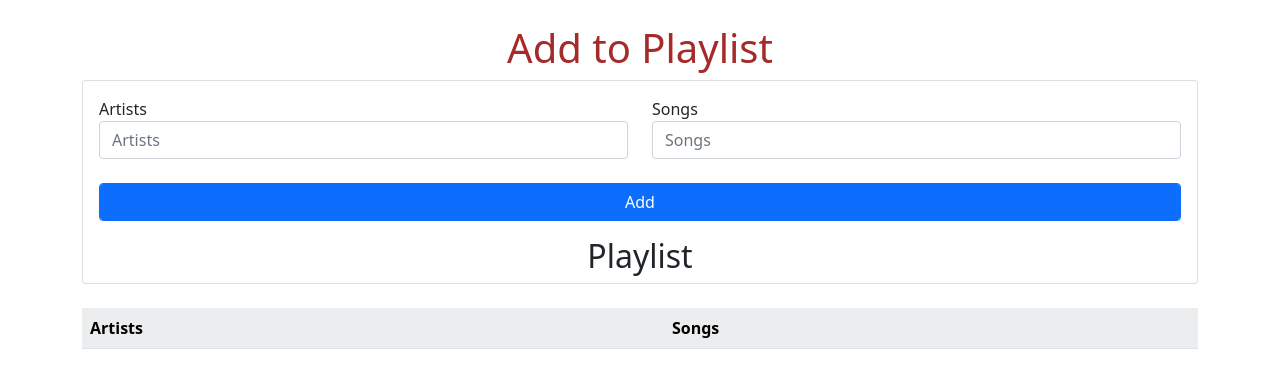
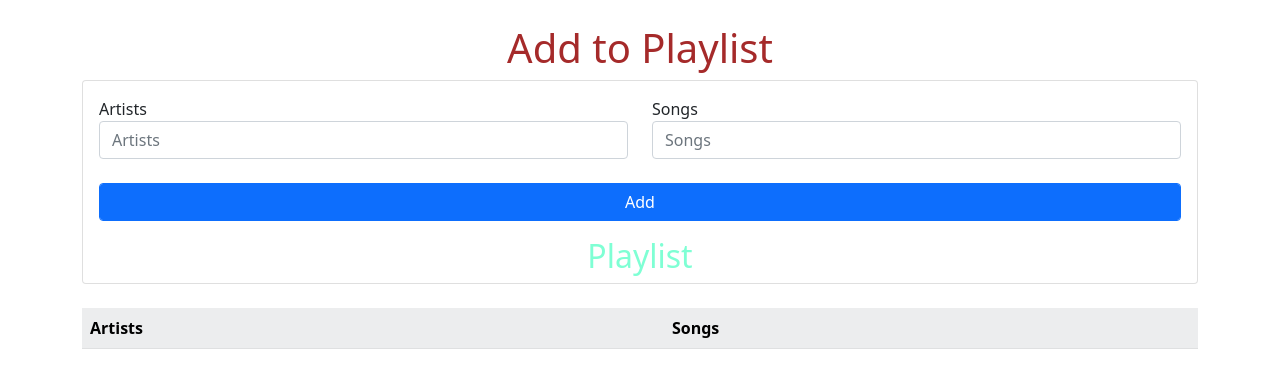
Before and after one commit to donavonhayes/Week10Project, a plain HTML site: page index.html in a window 1280 px wide. Drawn offline with nearby package versions, Linux system fonts and the light colour scheme.

Commit message:
9 commit

```diff
--- a/index.html
+++ b/index.html
@@ -15,9 +15,11 @@
         color: brown
     }
 
-    col-sm {
-        color: blueviolet
+    h2 {
+        color:aquamarine
     }
+
+
 </style>
 
 
```
